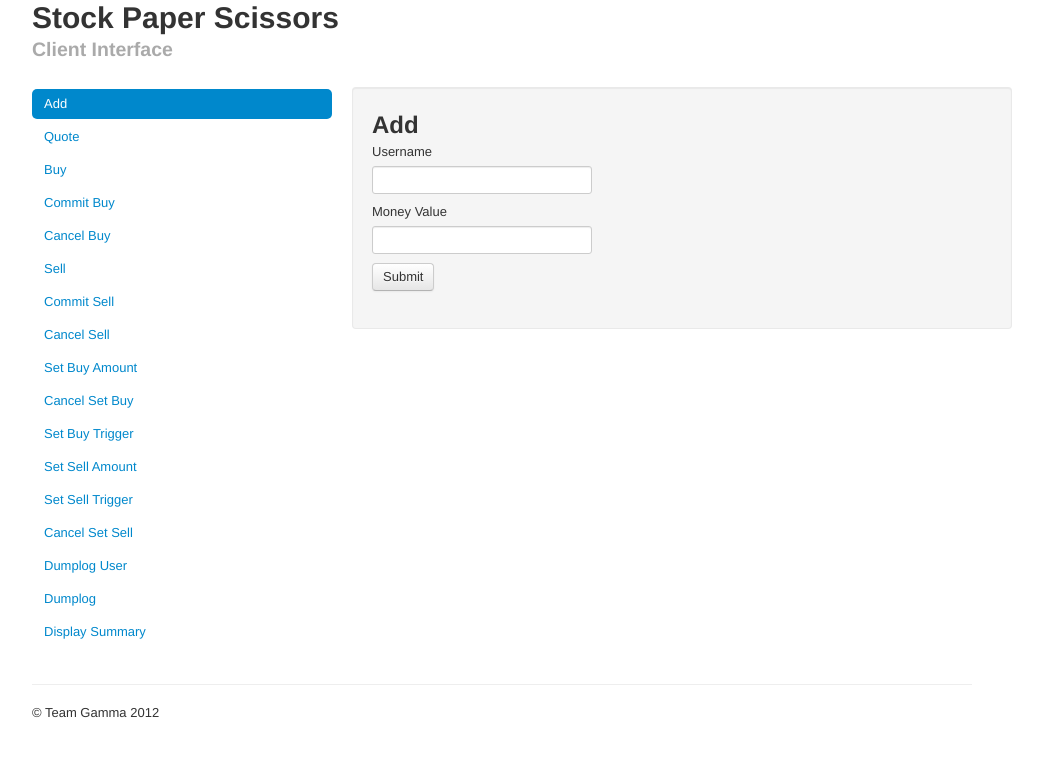
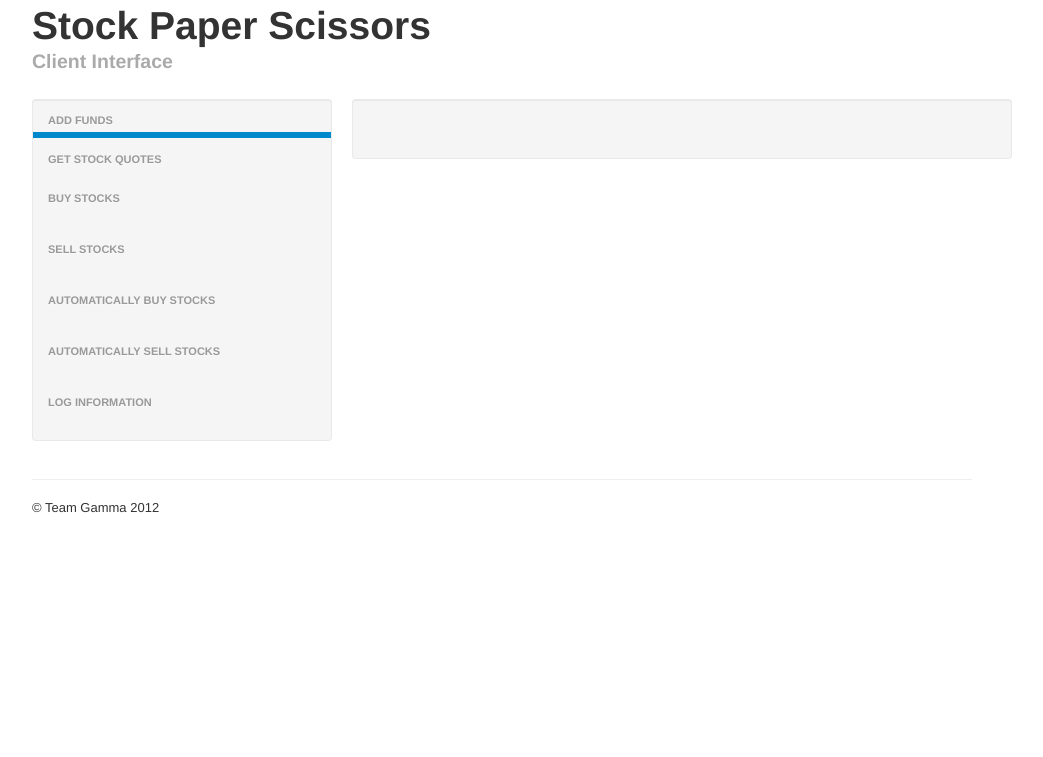
Before and after one commit to TeamGamma/directedstudies, a Flask app: template sps/web/templates/form.html in a window 1280 px wide. Shown: the top 757 px of the page, without its empty margins (138-1181 px from the left). Run offline with Flask 2, Linux system fonts and the light colour scheme; the template is opened without the code that fills it, so the values that code supplies are empty; some libraries are stand-ins or nearby versions.

Commit message:
almost working web if

```diff
--- a/sps/web/templates/form.html
+++ b/sps/web/templates/form.html
@@ -25,12 +25,17 @@
             margin-bottom: 20px;
         }
         #header-row h1 {
-            padding-bottom: 4px;
+            padding-bottom: 8px;
+            padding-top: 8px;
+            font-size: 3em;
         }
         #header-row p {
             font-size: 1.5em;
             font-weight: bold;
             color: #AAA;
+        }
+        .help-block {
+            color: #888;
         }
     </style>
 
@@ -40,7 +45,17 @@
     <script>
         $(function() {
             // Activate tabs
-            $('#command-tabs a:first').tab('show');
+            $('#command-tabs a')
+            .on('shown', function (e) {
+                window.element = e.target;
+                if(e.relatedTarget) {
+                    $(e.relatedTarget.getAttribute('href')).find('.btn').removeClass('btn-primary');
+                }
+                if(e.target) {
+                    $(e.target.getAttribute('href')).find('.btn').addClass('btn-primary');
+                }
+            })
+            .first().tab('show');
         });
     </script>
 </head>
@@ -60,45 +75,51 @@
     <!-- Command tab sections-->
     <div id="command-row" class="row">
         <div class="span4">
-            <ul id="command-tabs" class="nav nav-pills nav-stacked">
-                <li><a href="#ADD" data-toggle="tab">Add</a></li>
-                <li><a href="#QUOTE" data-toggle="tab">Quote</a></li>
-                <li><a href="#BUY" data-toggle="tab">Buy</a></li>
-                <li><a href="#COMMIT_BUY" data-toggle="tab">Commit Buy</a></li>
-                <li><a href="#CANCEL_BUY" data-toggle="tab">Cancel Buy</a></li>
-                <li><a href="#SELL" data-toggle="tab">Sell</a></li>
-                <li><a href="#COMMIT_SELL" data-toggle="tab">Commit Sell</a></li>
-                <li><a href="#CANCEL_SELL" data-toggle="tab">Cancel Sell</a></li>
-                <li><a href="#SET_BUY_AMOUNT" data-toggle="tab">Set Buy Amount</a></li>
-                <li><a href="#CANCEL_SET_BUY" data-toggle="tab">Cancel Set Buy</a></li>
-                <li><a href="#SET_BUY_TRIGGER" data-toggle="tab">Set Buy Trigger</a></li>
-                <li><a href="#SET_SELL_AMOUNT" data-toggle="tab">Set Sell Amount</a></li>
-                <li><a href="#SET_SELL_TRIGGER" data-toggle="tab">Set Sell Trigger</a></li>
-                <li><a href="#CANCEL_SET_SELL" data-toggle="tab">Cancel Set Sell</a></li>
-                <li><a href="#DUMPLOG_USER" data-toggle="tab">Dumplog User</a></li>
-                <li><a href="#DUMPLOG" data-toggle="tab">Dumplog</a></li>
-                <li><a href="#DISPLAY_SUMMARY" data-toggle="tab">Display Summary</a></li>
-            </ul>
+            <div class="well" style="padding: 8px 0">
+                <ul id="command-tabs" class="nav nav-list">
+                    <li class="nav-header">Add Funds</li>
+                    <li><a href="#ADD" data-toggle="tab">{{ form.ADD.label }}</a></li>
+
+                    <li class="nav-header">Get Stock Quotes</li>
+                    <li><a href="#QUOTE" data-toggle="tab">{{ form.QUOTE.label }}</a></li>
+
+                    <li class="nav-header">Buy Stocks</li>
+                    <li><a href="#BUY" data-toggle="tab">{{ form.BUY.label }}</a></li>
+                    <li><a href="#COMMIT_BUY" data-toggle="tab">{{ form.COMMIT_BUY.label }}</a></li>
+                    <li><a href="#CANCEL_BUY" data-toggle="tab">{{ form.CANCEL_BUY.label }}</a></li>
+
+                    <li class="nav-header">Sell Stocks</li>
+                    <li><a href="#SELL" data-toggle="tab">{{ form.SELL.label }}</a></li>
+                    <li><a href="#COMMIT_SELL" data-toggle="tab">{{ form.COMMIT_SELL.label }}</a></li>
+                    <li><a href="#CANCEL_SELL" data-toggle="tab">{{ form.CANCEL_SELL.label }}</a></li>
+
+                    <li class="nav-header">Automatically Buy Stocks</li>
+                    <li><a href="#SET_BUY_AMOUNT" data-toggle="tab">{{ form.SET_BUY_AMOUNT.label }}</a></li>
+                    <li><a href="#SET_BUY_TRIGGER" data-toggle="tab">{{ form.SET_BUY_TRIGGER.label }}</a></li>
+                    <li><a href="#CANCEL_SET_BUY" data-toggle="tab">{{ form.CANCEL_SET_BUY.label }}</a></li>
+
+                    <li class="nav-header">Automatically Sell Stocks</li>
+                    <li><a href="#SET_SELL_AMOUNT" data-toggle="tab">{{ form.SET_SELL_AMOUNT.label }}</a></li>
+                    <li><a href="#SET_SELL_TRIGGER" data-toggle="tab">{{ form.SET_SELL_TRIGGER.label }}</a></li>
+                    <li><a href="#CANCEL_SET_SELL" data-toggle="tab">{{ form.CANCEL_SET_SELL.label }}</a></li>
+
+                    <li class="nav-header">Log Information</li>
+                    <li><a href="#DUMPLOG_USER" data-toggle="tab">{{ form.DUMPLOG_USER.label }}</a></li>
+                    <li><a href="#DUMPLOG" data-toggle="tab">{{ form.DUMPLOG.label }}</a></li>
+                    <li><a href="#DISPLAY_SUMMARY" data-toggle="tab">{{ form.DISPLAY_SUMMARY.label }}</a></li>
+                </ul>
+            </div>
         </div>
         <div class="span8">
             <div class="well tab-content">
-                <div class="tab-pane active" id="ADD">
-                    <h2>Add</h2>
-                    <form action="/" method="POST">
-                        <label for="username"> Username </label>
-                        <input type="text" name="username" id ="username" />
 
-                        <label for="money value">Money Value</label>
-                        <input type="text" name="money value" class="span3"/>
 
-                        <p><button type="submit" class="btn" name="submit" value="submit">Submit</button></p>
-                    </form>
-                </div>
-                <div class="tab-pane" id="QUOTE">
-                    <form class="form-horizontal">
+                {% for command in form.COMMANDS %}
+                <div class="tab-pane" id="{{ command }}">
+                    <form method="post" action="/" class="form-horizontal">
                     <fieldset>
-                        <legend>Get a stock quote</legend>
-                        {% for input in form.QUOTE %}
+                        <legend>{{ form[command].description }}</legend>
+                        {% for input in form[command].inputs %}
                         <div class="control-group">
                             <label class="control-label" for="{{ input.name }}">{{ input.label }}:</label>
                             <div class="controls">
@@ -109,68 +130,16 @@
                             </div>
                         </div>
                         {% endfor %}
-                        <div class="control-group">
-                            <label class="control-label" for="input01">User ID:</label>
-                            <div class="controls">
-                                <input type="text" class="input-xlarge" name="username">
-                                <p class="help-block">Your username</p>
-                            </div>
-                        </div>
-                        <div class="control-group">
-                            <label class="control-label" for="input01">Stock Symbol</label>
-                            <div class="controls">
-                                <input type="text" class="input-xlarge" name="stock_symbol">
-                                <p class="help-block">The stock to query</p>
-                            </div>
-                        </div>
                     </fieldset>
+                    <button class="btn btn-large" type="submit" name="submit">{{ form[command].label }}</button>
                     </form>
                 </div>
-                <div class="tab-pane" id="BUY">
-                    BUY
-                </div>
-                <div class="tab-pane" id="COMMIT_BUY">
-                    COMMIT_BUY
-                </div>
-                <div class="tab-pane" id="CANCEL_BUY">
-                    CANCEL_BUY
-                </div>
-                <div class="tab-pane" id="SELL">
-                    SELL
-                </div>
-                <div class="tab-pane" id="COMMIT_SELL">
-                    COMMIT_SELL
-                </div>
-                <div class="tab-pane" id="CANCEL_SELL">
-                    CANCEL_SELL
-                </div>
-                <div class="tab-pane" id="SET_BUY_AMOUNT">
-                    SET_BUY_AMOUNT
-                </div>
-                <div class="tab-pane" id="CANCEL_SET_BUY">
-                    CANCEL_SET_BUY
-                </div>
-                <div class="tab-pane" id="SET_BUY_TRIGGER">
-                    SET_BUY_TRIGGER
-                </div>
-                <div class="tab-pane" id="SET_SELL_AMOUNT">
-                    SET_SELL_AMOUNT
-                </div>
-                <div class="tab-pane" id="SET_SELL_TRIGGER">
-                    SET_SELL_TRIGGER
-                </div>
-                <div class="tab-pane" id="CANCEL_SET_SELL">
-                    CANCEL_SET_SELL
-                </div>
-                <div class="tab-pane" id="DUMPLOG_USER">
-                    DUMPLOG_USER
-                </div>
-                <div class="tab-pane" id="DUMPLOG">
-                    DUMPLOG
-                </div>
-                <div class="tab-pane" id="DISPLAY_SUMMARY">
-                    DISPLAY_SUMMARY
-                </div>
+                {% endfor %}
+
+
+
+
+
             </div>
         </div>
     </div>
@@ -183,79 +152,5 @@
 
 </div>
 
-      <!--
-
-
-
-    </div>
-<form action="/" method="POST" name="client_form">
-
-	<input type="text" name="username" id ="username">
-	<label for="username"> Username </label><br><br>
-
-	<input type="radio" name="action" value ="add money" id ="add_money">
-	<label for="add money"> add money </label><br>
-	<input type="radio" name="action" value ="get quote" id="get_quote">
-    <label for="get quote"> get quote </label><br><br>
-
-	<input type="radio" name="action" value ="buy shares" id= "buy_shares">
-	<label for="buy shares"> buy shares </label><br>
-	<input type="radio" name="action" value ="sell shares" id="sell_shares">
-    <label for="sell shares"> sell shares </label><br>
-    <input type="radio" name="action" value ="cancel buy" id ="cancel_buy">
-    <label for="cancel buy"> cancel buy </label><br>
-	<input type="radio" name="action" value ="commit buy" id ="commit_buy">
-	<label for="commit buy"> commit buy </label><br>
-	<input type="radio" name="action" value ="cancel sell" id ="cancel_sell">
-	<label for="cancel sell"> cancel sell </label><br>
-	<input type="radio" name="action" value ="commit sell" id ="commit_sell">
-    <label for="commit sell"> commit sell </label><br><br>
-
-
-    <input type="radio" name="action" value ="set buy amount" id="set_buy_amount" >
-    <label for="set buy amount"> set buy amount (#)</label><br>
-    <input type="radio" name="action" value ="set buy trigger" id="set_buy_trigger" >
-    <label for="set buy trigger"> set buy trigger ($)</label><br>
-    <input type="radio" name="action" value ="cancel set buy" id="cancel_set_buy">
-    <label for="cancel set buy"> cancel set buy </label><br><br>
-
-    <input type="radio" name="action" value ="set sell amount" id="set_sell_amount">
-	<label for="set sell amount"> set sell amount (#) </label><br>
-    <input type="radio" name="action" value ="set sell trigger" id="set_sell_trigger" >
-    <label for="set sell trigger"> set sell trigger ($) </label><br>
-    <input type="radio" name="action" value ="cancel set sell" id="cancel_set_sell">
-    <label for="cancel set sell"> cancel set sell </label><br><br>
-
-    <input type="radio" name="action" value ="dump log user" id ="dump_log_user">
-    <label for="dump log user"> dump log (user) </label><br>
-    <input type="radio" name="action" value ="dump log all" id ="dump_log_all">
-    <label for="dump log all"> dump log (all) </label><br>
-    <input type="radio" name="action" value ="display summary" id ="display_summary">
-	<label for="diplay summary"> display summary </label><br><br>
-
-
-	<fieldset>
-
-		<legend align="center">Inputs</legend>
-
-		<input type="text" name="money value" id ="money_value">
-		<label for="money value"> Input Monetary Value </label><br>
-
-		<input type="text" name="stock quantity" id ="stock_quantity">
-		<label for="stock quantity"> Stock Quantity </label><br>
-
-		<input type="text" name="stock symbol" id ="stock_symbol">
-		<label for="stock symbol"> Stock Symbol </label><br>
-
-        <input type="text" name="filename" id ="filename">
-		<label for="filename"> Output File Name </label><br>
-
-
-	</fieldset>
-
-	<input type="submit" value="Continue">
-
-</form>
--->
 
 </body>
```
Also changed, not shown: sps/web/command_forms.py (added, +158 -0 lines), sps/web/__init__.py (added).
